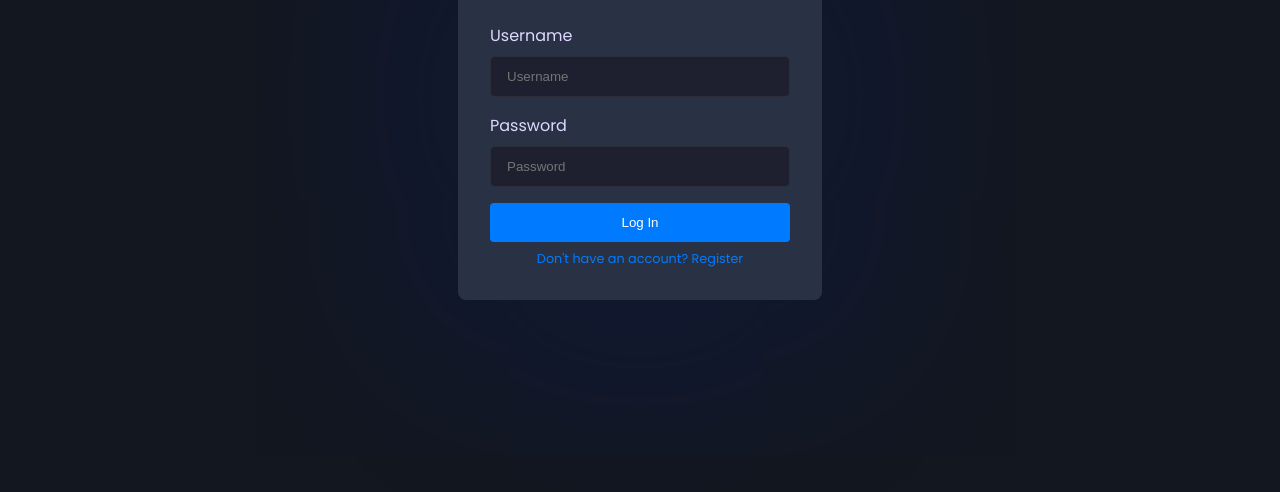
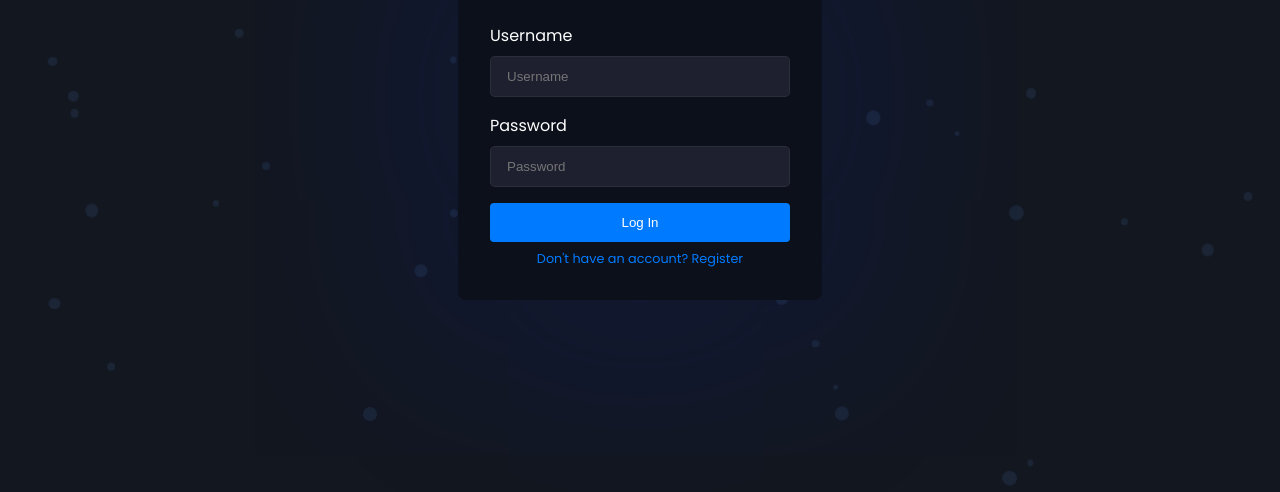
Before and after one commit to windssykwt/simple-auth, a website: page login.html in a window 1280 px wide. Shown: the part 308-800 px from the top of the page. Drawn offline with Linux system fonts and the light colour scheme.

Commit message:
add some particle :D

```diff
--- a/function_auth.js
+++ b/function_auth.js
@@ -64,3 +64,23 @@ function handleRegister(event) {
         alert('Terjadi kesalahan saat mendaftar');
     });
 }
+
+function createParticles() {
+    const particlesContainer = document.createElement('div');
+    particlesContainer.className = 'particles';
+    document.body.appendChild(particlesContainer);
+
+    for (let i = 0; i < 50; i++) {
+        const particle = document.createElement('div');
+        particle.className = 'particle';
+        particle.style.width = `${Math.random() * 10 + 5}px`;
+        particle.style.height = particle.style.width;
+        particle.style.left = `${Math.random() * 100}%`;
+        particle.style.top = `${Math.random() * 100}%`;
+        particle.style.animationDuration = `${Math.random() * 10 + 10}s`;
+        particle.style.animationDelay = `${Math.random() * 5}s`;
+        particlesContainer.appendChild(particle);
+    }
+}
+
+document.addEventListener('DOMContentLoaded', createParticles);
--- a/login.html
+++ b/login.html
@@ -29,7 +29,16 @@
             const button = document.querySelector('.toggle-button');
             body.classList.toggle('light-mode');
             button.textContent = body.classList.contains('light-mode') ? '☀️' : '🌙';
+            localStorage.setItem('mode', body.classList.contains('light-mode') ? 'light' : 'dark');
         }
+
+        document.addEventListener('DOMContentLoaded', () => {
+            const savedMode = localStorage.getItem('mode');
+            if (savedMode === 'light') {
+                document.body.classList.add('light-mode');
+                document.querySelector('.toggle-button').textContent = '☀️';
+            }
+        });
     </script>
 </body>
 </html>
--- a/style.css
+++ b/style.css
@@ -9,7 +9,7 @@ body{
     transition: background-color 0.5s ease, color 0.5s ease;
 }
 .login-container{
-    background-color: #293244;
+    background-color: #0c101a;
     padding: 2rem;
     border-radius: 8px;
     box-shadow: 0 20px 900px 40px rgba(8, 41, 228, 0.164);
@@ -18,7 +18,7 @@ body{
 }
 h1{
     text-align: center;
-    color: #dfd8ff;
+    color: #ffffffd7;
     transition: all 0.5s ease;
 }
 form {
@@ -28,7 +28,7 @@ form {
 label {
     margin-top: 1rem;
     margin-bottom: 0.5rem;
-    color: #dfd8ff;
+    color: #ffffff;
     font-synthesis: weight;
     transition: all 0.5s ease;
 }
@@ -143,3 +143,43 @@ body.light-mode {
     background-color: #ffbb007c;
     border-radius: 40px;
 }
+
+.particles {
+    position: fixed;
+    top: 0;
+    left: 0;
+    width: 100%;
+    height: 100%;
+    z-index: -1;
+    pointer-events: none;
+}
+
+.particle {
+    position: absolute;
+    border-radius: 50%;
+    opacity: 0.5;
+    animation: float 3s infinite ease-in-out;
+}
+
+@keyframes float {
+    0%, 100% {
+        transform: translateY(0) translateX(0);
+    }
+    25% {
+        transform: translateY(-60px) translateX(30px);
+    }
+    50% {
+        transform: translateY(-100px) translateX(-45px);
+    }
+    75% {
+        transform: translateY(-60px) translateX(45px);
+    }
+}
+
+.light-mode .particle {
+    background-color: rgba(0, 123, 255, 0.2);
+}
+
+body:not(.light-mode) .particle {
+    background-color: rgba(96, 170, 255, 0.2);
+}
```
Also changed, not shown: register.html (+9 -0 lines).
